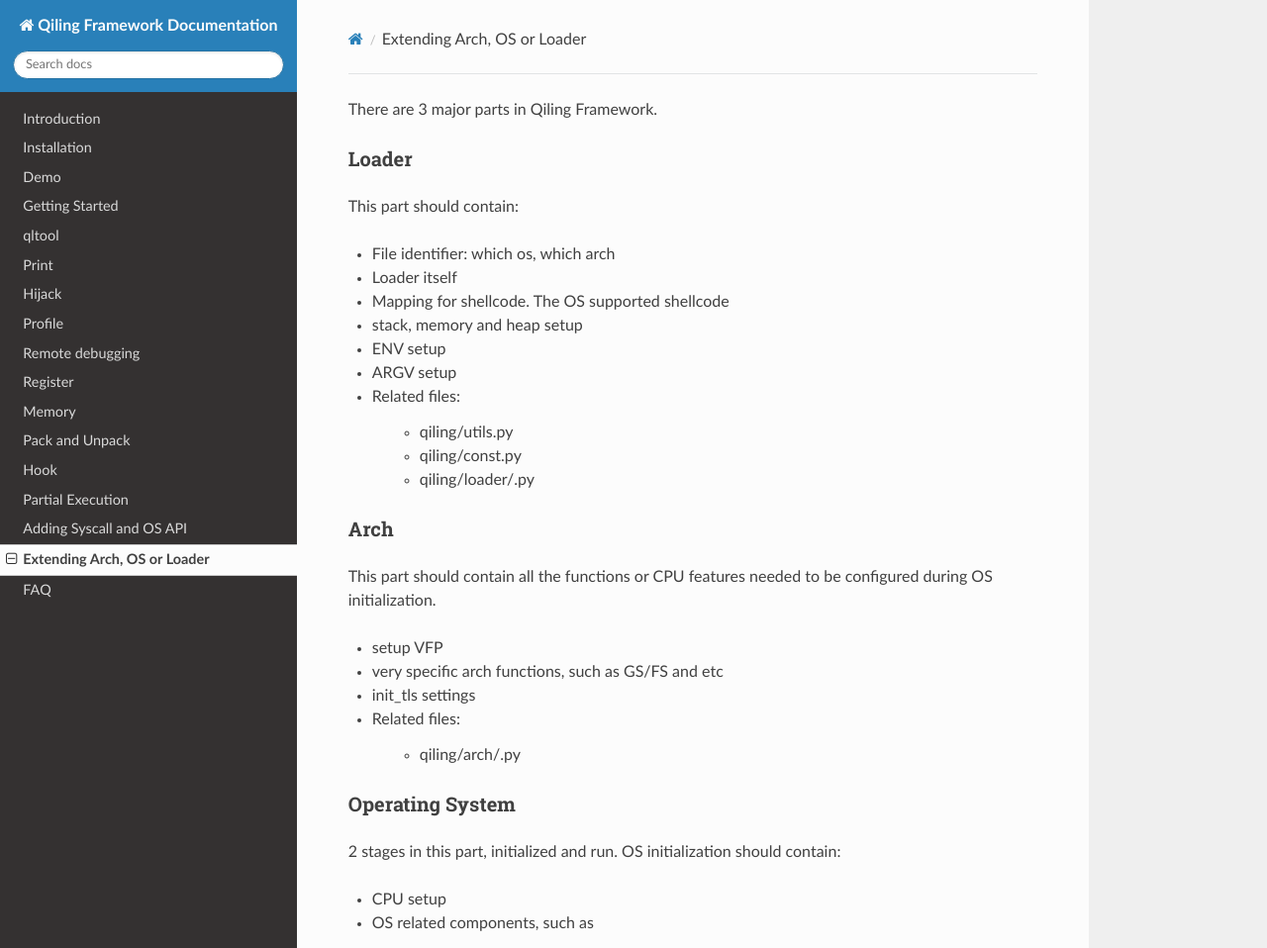
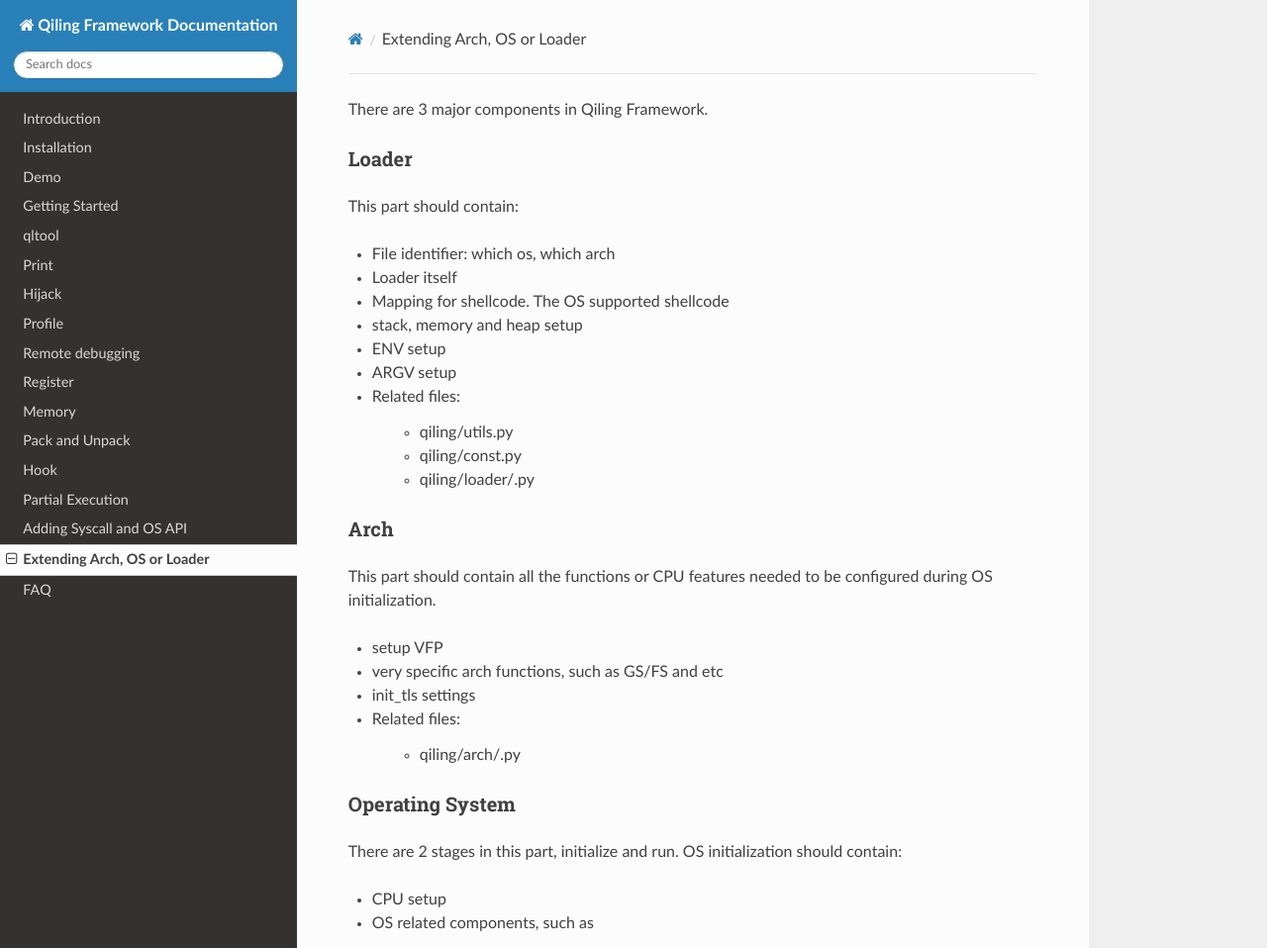
Before and after one commit to qilingframework/rtfd.io, an MkDocs documentation site: the page built from docs/extension.md, in a window 1280 px wide and 1302 px high. Shown: the top 958 px of the window at 99% size. Built offline with MkDocs 1.6.1, drawn with Linux system fonts in a browser that asks for light colours; nearby versions of some CDN libraries.

Commit message:
Update extension.md

```diff
--- a/docs/extension.md
+++ b/docs/extension.md
@@ -2,7 +2,7 @@
 title: How to add Loader, Architecture or Operating System into Qiling Framework
 ---
 
-There are 3 major parts in Qiling Framework.
+There are 3 major components in Qiling Framework.
 
 ### Loader
 This part should contain:
@@ -30,7 +30,7 @@ This part should contain all the functions or CPU features needed to be configur
 > - qiling/arch/<arch>.py
 
 ### Operating System
-2 stages in this part, initialized and run. OS initialization should contain:
+There are 2 stages in this part, initialize and run. OS initialization should contain:
 
 - CPU setup
 - OS related components, such as
```
